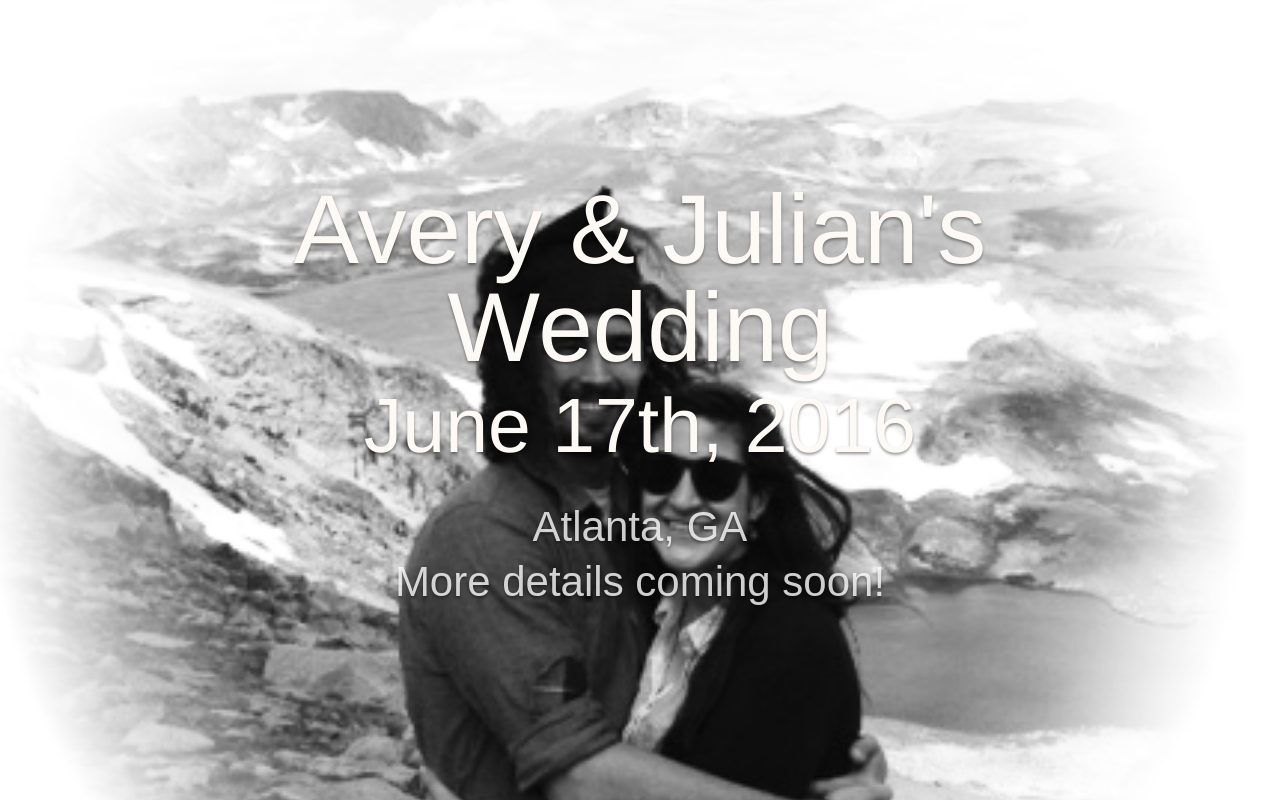
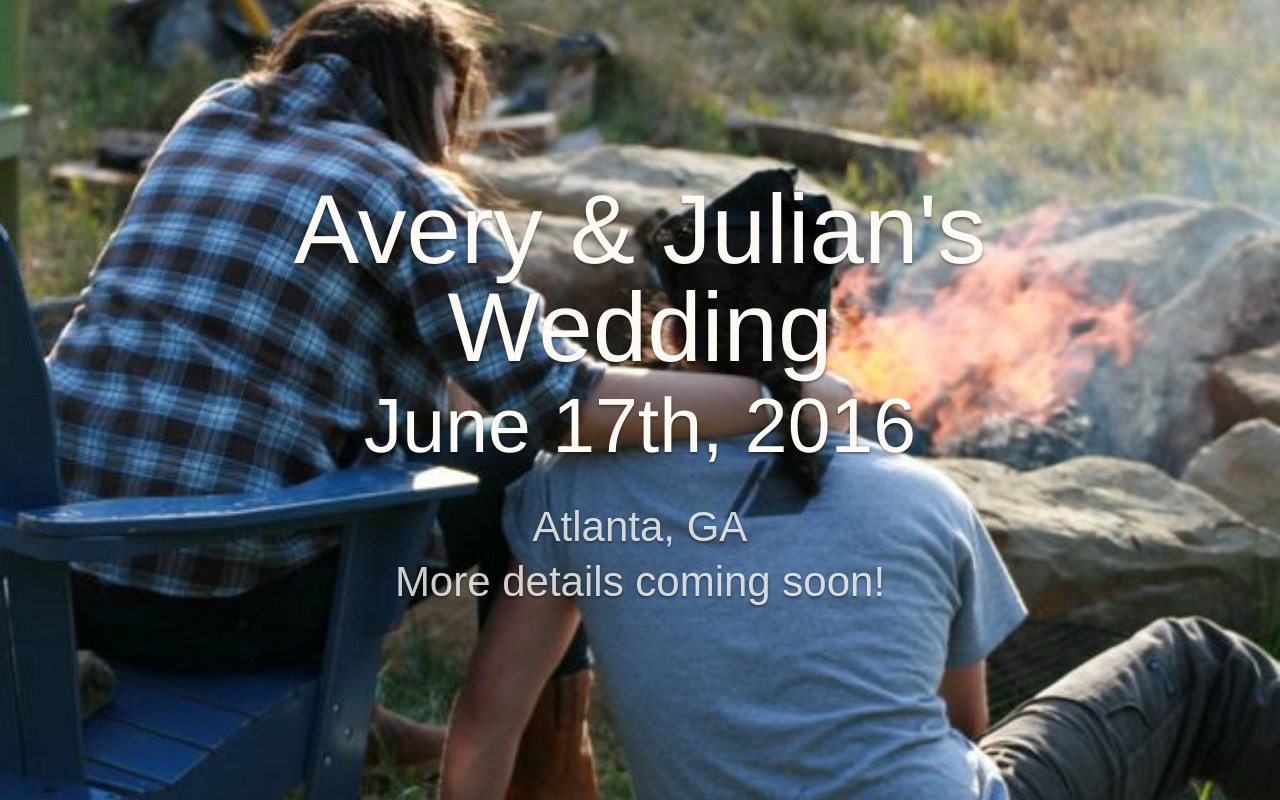
Before and after one commit to JulianLeland/wedding, a plain HTML site: page index.html in a window 1280 px wide. Drawn offline with nearby package versions, Linux system fonts and the light colour scheme; a web font is replaced by a local one.

Commit message:
Added new photo of A&J

```diff
--- a/assets/css/magister.css
+++ b/assets/css/magister.css
@@ -1,5 +1,5 @@
 html {
-	background:#505D6E url(../images/jabackground.png) no-repeat center center fixed;
+	background:#505D6E url(../images/AJFirepit.jpg) no-repeat center center fixed;
 	min-height:100%;
 	-webkit-background-size: cover;
 	   -moz-background-size: cover;
```
Also changed, not shown: assets/images/AJFirepit copy.jpg (added), assets/images/AJFirepit.jpg (added).
